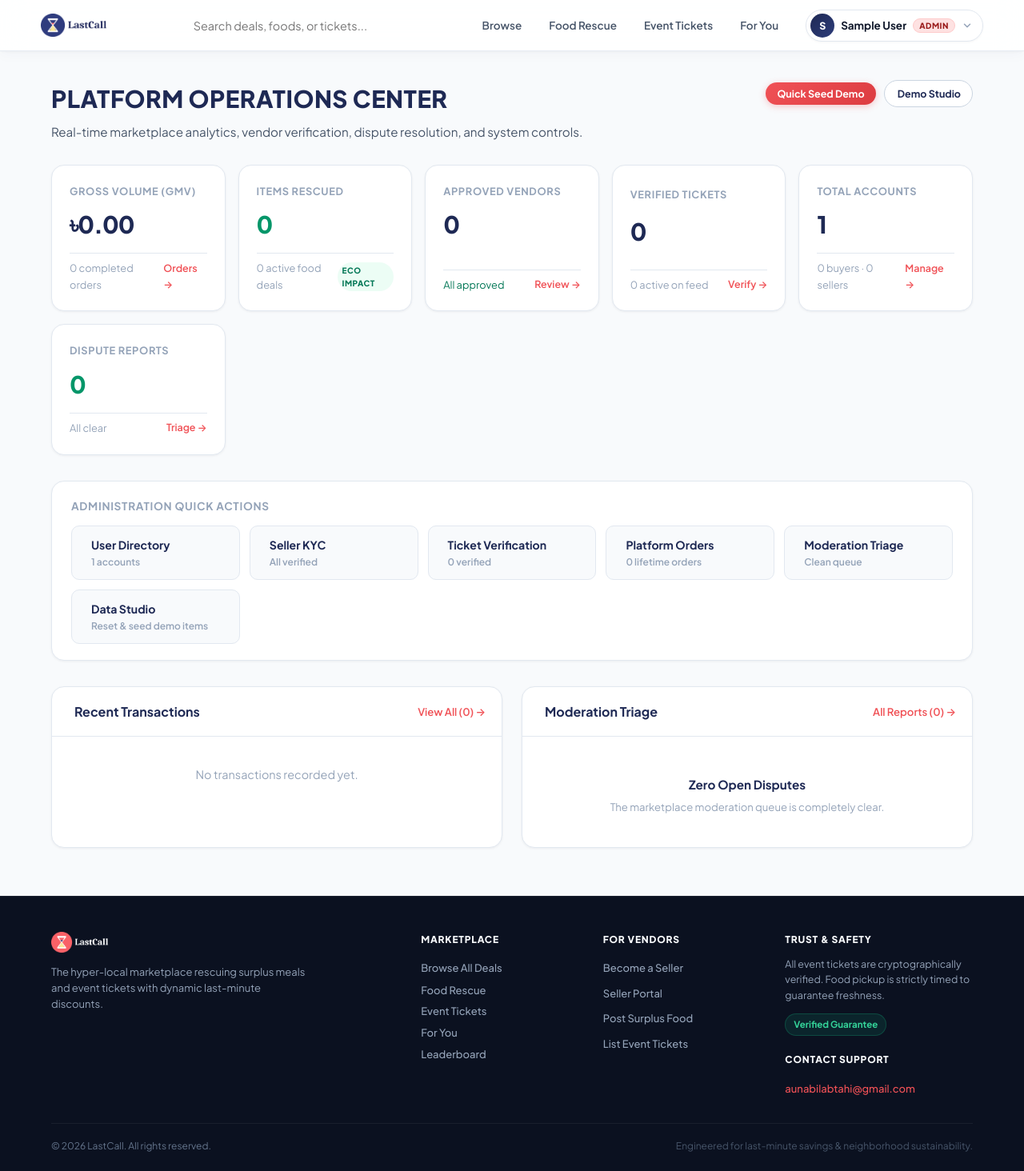
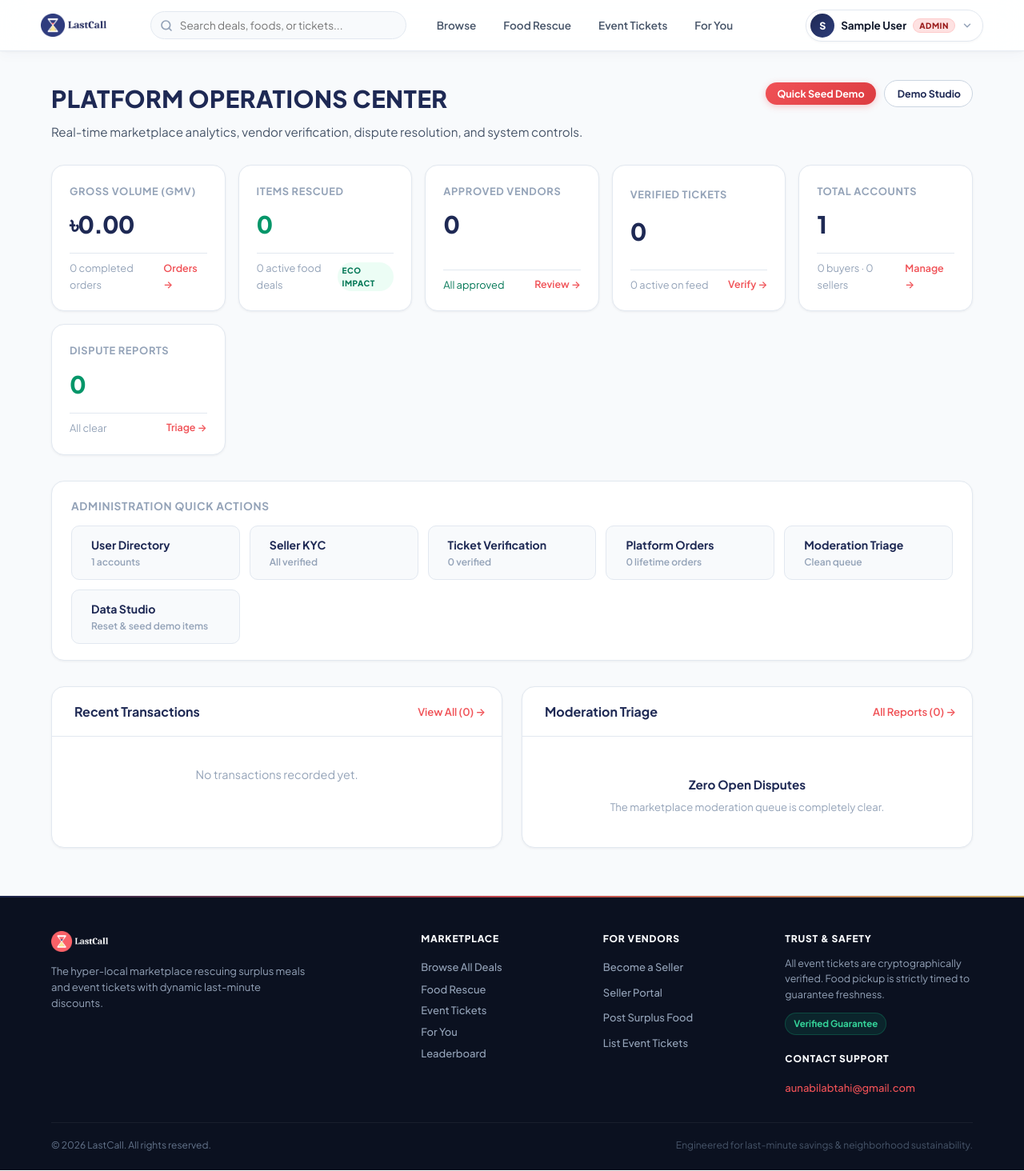
Before and after one commit to aunabil-abtahi/lastcall, a PHP site: page /lastcall/admin/dashboard.php in a window 1280 px wide. Shown: the whole page at 80% size. Run offline with PHP 8.4, Linux system fonts and the light colour scheme; the visitor is signed in with stand-in values (Sample User, id 1); data that the repository does not hold is empty; some web fonts are replaced.

Commit message:
UI/UX Enhancements: left-aligned search bar and premium card/footer styling

```diff
--- a/assets/css/style.css
+++ b/assets/css/style.css
@@ -1313,7 +1338,18 @@ body.mobile-nav-open {
     color: #94a3b8;
     padding: 44px 5% 22px;
     margin-top: auto;
-    border-top: 1px solid rgba(255, 255, 255, 0.07);
+    position: relative;
+}
+
+.footer::before, .site-footer::before {
+    content: '';
+    position: absolute;
+    top: 0;
+    left: 0;
+    width: 100%;
+    height: 2px;
+    background: linear-gradient(90deg, var(--brand-navy), var(--brand-coral), var(--brand-gold-warm));
+    opacity: 0.8;
 }
 
 .footer-container {
--- a/includes/header.php
+++ b/includes/header.php
@@ -48,16 +48,20 @@ $_cssVersion = file_exists(__DIR__ . "/../assets/css/style.css") ? filemtime(__D
 
 <header class="navbar">
     <div class="nav-container">
+        <div style="display: flex; align-items: center; gap: 24px; flex: 1;">
             <!-- Brand Logo (Strictly Capped to 30px height) -->
             <a class="logo" href="<?= $_base ?>index.php" title="LastCall Home">
                 <img src="<?= $_base ?>assets/images/logo.png" alt="LastCall" class="brand-logo-img" width="120" height="30" style="height:30px; max-height:30px; width:auto; max-width:130px; object-fit:contain; display:block;">
             </a>
 
             <!-- Global Search Bar -->
-        <div class="nav-search-wrapper" style="flex: 1; max-width: 400px; margin: 0 20px;">
+            <div class="nav-search-wrapper" style="width: 100%; max-width: 320px;">
                 <form action="<?= $_base ?>index.php" method="GET" class="nav-search-form" style="position: relative; display: flex; align-items: center;">
-
-                <input type="text" name="q" placeholder="Search deals, foods, or tickets..." value="<?= e($_GET['q'] ?? '') ?>" style="width: 100%; padding: 8px 16px 8px 38px; border: 1px solid var(--border-color); border-radius: 20px; font-size: 0.9rem; outline: none; background: var(--bg-alt); transition: all 0.2s;">
+                    <svg style="position: absolute; left: 12px; top: 50%; transform: translateY(-50%); color: #94a3b8; pointer-events: none;" width="16" height="16" viewBox="0 0 24 24" fill="none" stroke="currentColor" stroke-width="2.5" stroke-linecap="round" stroke-linejoin="round">
+                        <circle cx="11" cy="11" r="8"></circle>
+                        <line x1="21" y1="21" x2="16.65" y2="16.65"></line>
+                    </svg>
+                    <input type="text" name="q" placeholder="Search deals, foods, or tickets..." value="<?= e($_GET['q'] ?? '') ?>" style="width: 100%; padding: 8px 16px 8px 36px; border: 1px solid #e2e8f0; border-radius: 20px; font-size: 13.5px; outline: none; background: #f8fafc; transition: all 0.2s;">
                 </form>
             </div>
 
@@ -74,6 +78,7 @@ $_cssVersion = file_exists(__DIR__ . "/../assets/css/style.css") ? filemtime(__D
                     For You
                 </a>
             </nav>
+        </div>
 
         <!-- User Controls / Account Navigation (Right) -->
         <div class="nav-actions">
```
Also changed, not shown: other parts of assets/css/style.css (+45 -20 lines). Lines whose indentation alone changed are shown as unchanged.
